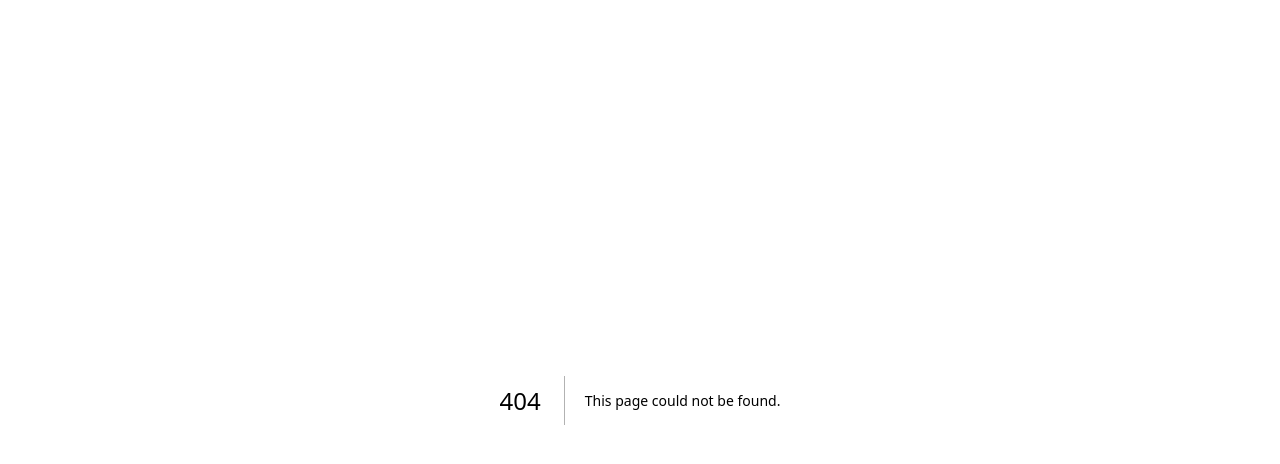
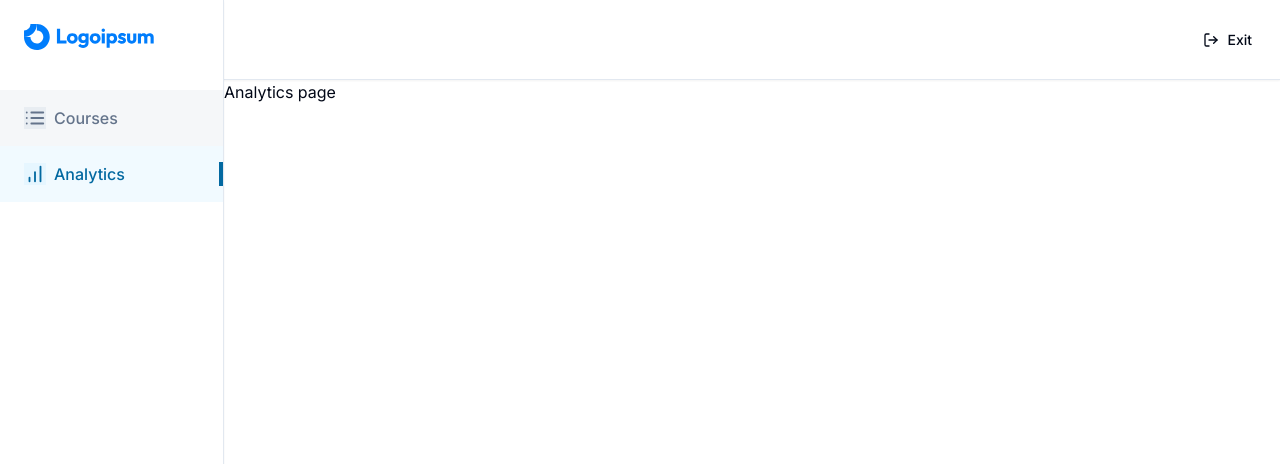
Before and after one commit to nini430/lms-platform, a Next.js app: page /teacher/analytics in a window 1280 px wide. Before the commit this address had no page. Shown: the top 464 px of the page. Built offline with nearby package versions, Linux system fonts and the light colour scheme.

Commit message:
add dynamic layout

```diff
--- /dev/null
+++ b/app/(dashboard)/(routes)/teacher/analytics/page.tsx
@@ -0,0 +1,9 @@
+const AnalyticsPage = () => {
+    return (
+        <div>
+            Analytics page
+        </div>
+     );
+}
+
+export default AnalyticsPage;
--- /dev/null
+++ b/app/(dashboard)/(routes)/teacher/courses/page.tsx
@@ -0,0 +1,7 @@
+const CoursesPage = () => {
+    return (
+        <div>Courses Page</div>
+     );
+}
+
+export default CoursesPage;
--- a/app/(dashboard)/_components/sidebar-routes.tsx
+++ b/app/(dashboard)/_components/sidebar-routes.tsx
@@ -1,8 +1,9 @@
 'use client';
 
-import { Layout, Compass } from 'lucide-react';
+import { Layout, Compass, List, BarChart } from 'lucide-react';
 
 import SidebarItem from './sidebar-item';
+import { usePathname } from 'next/navigation';
 
 const guestRoutes = [
   {
@@ -16,8 +17,24 @@
     href: '/search',
   },
 ];
+
+const teacherRoutes = [
+  {
+    icon: List,
+    label: 'Courses',
+    href: '/teacher/courses',
+  },
+  {
+    icon: BarChart,
+    label: 'Analytics',
+    href: '/teacher/analytics',
+  },
+];
 const SidebarRoutes = () => {
-  const routes = guestRoutes;
+  const pathname = usePathname();
+
+  const isTeacherPage = pathname?.includes('/teacher');
+  const routes = isTeacherPage ? teacherRoutes : guestRoutes;
   return (
     <div className="flex flex-col w-full py-4">
       {routes.map((route) => (
--- a/app/(dashboard)/layout.tsx
+++ b/app/(dashboard)/layout.tsx
@@ -9,7 +9,7 @@
     <div className="hidden md:flex h-full w-56 flex-col fixed z-50">
     <Sidebar/>
     </div>
-    <main className="h-full md:pl-56">
+    <main className="h-full pt-[80px] md:pl-56">
     {children}
     </main>
 
--- a/components/navbar-routes.tsx
+++ b/components/navbar-routes.tsx
@@ -1,12 +1,39 @@
-import { UserButton } from "@clerk/nextjs";
+'use client';
 
+import { UserButton } from '@clerk/nextjs';
+import { usePathname, useRouter } from 'next/navigation';
+import { LogOut } from 'lucide-react';
+
+import { Button } from './ui/button';
+import Link from 'next/link';
 
 const NavbarRoutes = () => {
-    return (
-        <div className="ml-auto flex items-center gap-x-2">
-            <UserButton/>
-        </div>
-     );
-}
+  const pathname = usePathname();
+
+  const isTeacherMode = pathname?.startsWith('/teacher');
+  const isChapterMode = pathname?.includes('/chapters');
+
+  return (
+    <div className="ml-auto flex items-center gap-x-2">
+      <div>
+        {isTeacherMode || isChapterMode ? (
+          <Link href="/">
+            <Button variant="ghost" size="sm">
+              <LogOut className="w-4 h-4 mr-2" />
+              Exit
+            </Button>
+          </Link>
+        ) : (
+          <Link href="/teacher/courses">
+            <Button variant="ghost" size="sm">
+              Teacher Mode
+            </Button>
+          </Link>
+        )}
+      </div>
+      <UserButton afterSignOutUrl="/" />
+    </div>
+  );
+};
 
 export default NavbarRoutes;
```
